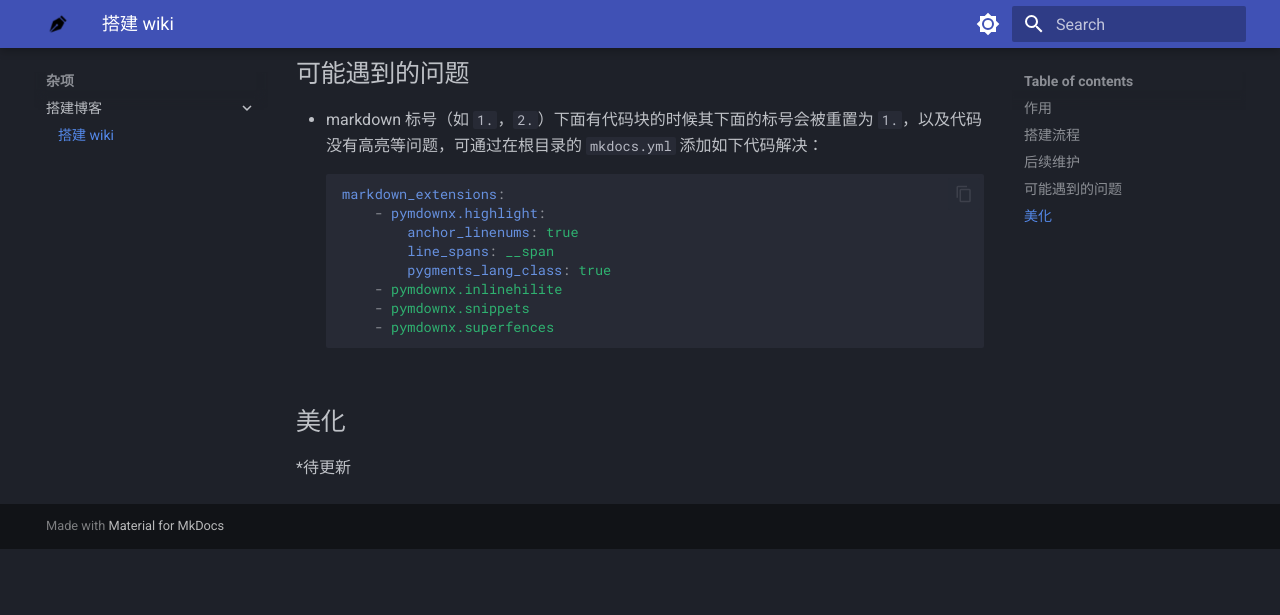
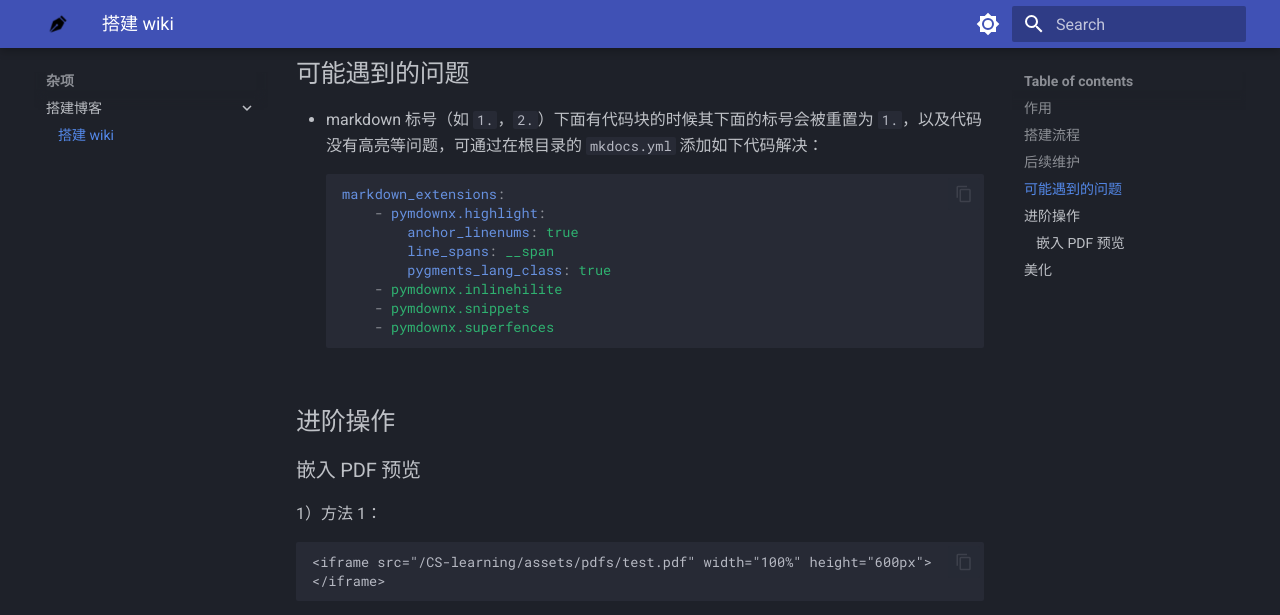
Before and after one commit to Tenshi0x0/CS-learning, an MkDocs documentation site: the page built from docs/Miscellaneous/Setting_up_a_wiki.md, in a window 1280 px wide and 1400 px high, scrolled down 2031 px. Shown: the top 615 px of the window. Built offline with MkDocs 1.6.1 and Material for MkDocs 9.7.7, drawn with Linux system fonts in a browser that asks for light colours; before the commit the page ends 2580 px from its top, so only the background shows below that; some of the changed text lies outside the part shown.

Commit message:
upd set up wiki

````diff
--- a/docs/Miscellaneous/Setting_up_a_wiki.md
+++ b/docs/Miscellaneous/Setting_up_a_wiki.md
@@ -103,6 +103,27 @@
         - pymdownx.superfences
     ```
 
+## 进阶操作
+
+### 嵌入 PDF 预览
+
+1）方法 1：
+
+```md
+<iframe src="/CS-learning/assets/pdfs/test.pdf" width="100%" height="600px">
+</iframe>
+```
+
+<iframe src="/CS-learning/assets/pdfs/test.pdf" width="100%" height="600px">
+</iframe>
+
+2）方法 2：
+
+```md
+[打开 PDF 文档](/CS-learning/assets/pdfs/test.pdf)
+```
+
+[打开 PDF 文档](/CS-learning/assets/pdfs/test.pdf)
 
 ## 美化
 
--- a/mkdocs.yml
+++ b/mkdocs.yml
@@ -4,8 +4,8 @@
 theme:
   name: material
 
-  favicon: assets/icon-pen-tip.png
-  logo: assets/icon-pen-tip.png
+  favicon: assets/icons/icon-pen-tip.png
+  logo: assets/icons/icon-pen-tip.png
 
   # 支持页面 亮/暗
   palette:
````
Also changed, not shown: docs/assets/icons/icon-melon.png (renamed from docs/assets/icon-melon.png), docs/assets/icons/icon-pen-tip.png (renamed from docs/assets/icon-pen-tip.png), 1 other file.
